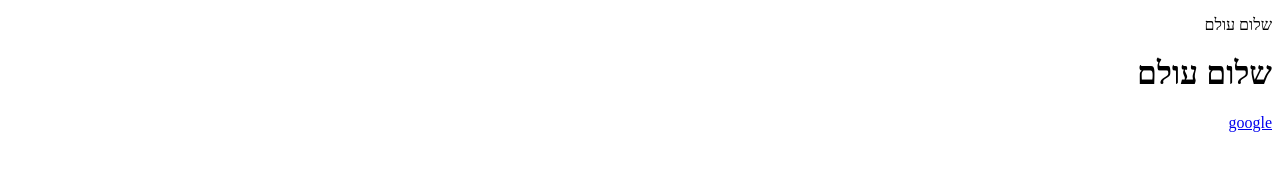
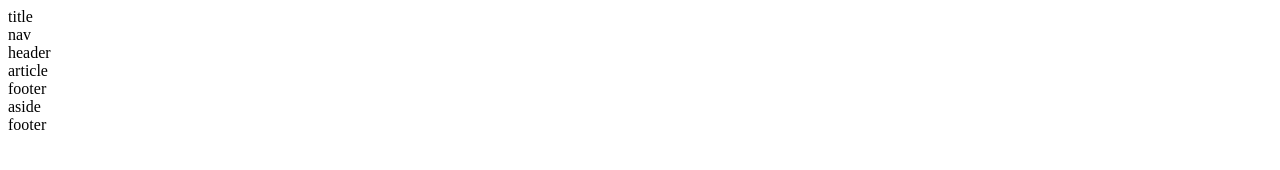
Before and after one commit to tamirshalom/git-github.com-tamirshalom-first_lesson_new, a plain HTML site: page index.html in a window 1280 px wide. Drawn offline with Linux system fonts and the light colour scheme.

Commit message:
new_site

```diff
--- a/index.html
+++ b/index.html
@@ -1,15 +1,26 @@
 <!DOCTYPE html>
-<html lang="he" dir="rtl">
+<html lang="en" dir="ltr">
 <head>
 	<meta charset="utf-8">
-	<title></title>
+	<link rel="stylesheet" type="text/css" href="css/style.css">
+	<title>first lesson</title>
 </head>
 
 
 <body>
- <p>שלום עולם</p>
- <h1>שלום עולם</h1>
- <a href="#">google</a>
+<div></div>
+<header>title</header>
+<nav>nav</nav>
+
+<section>
+	<header>header</header>
+	<article>article</article>
+	<footer>footer</footer>
+</section>
+
+<aside>aside</aside>
+<footer>footer</footer>
+
 </body>
 
 
```
Also changed, not shown: css/style.css (added, +20 -0 lines).
